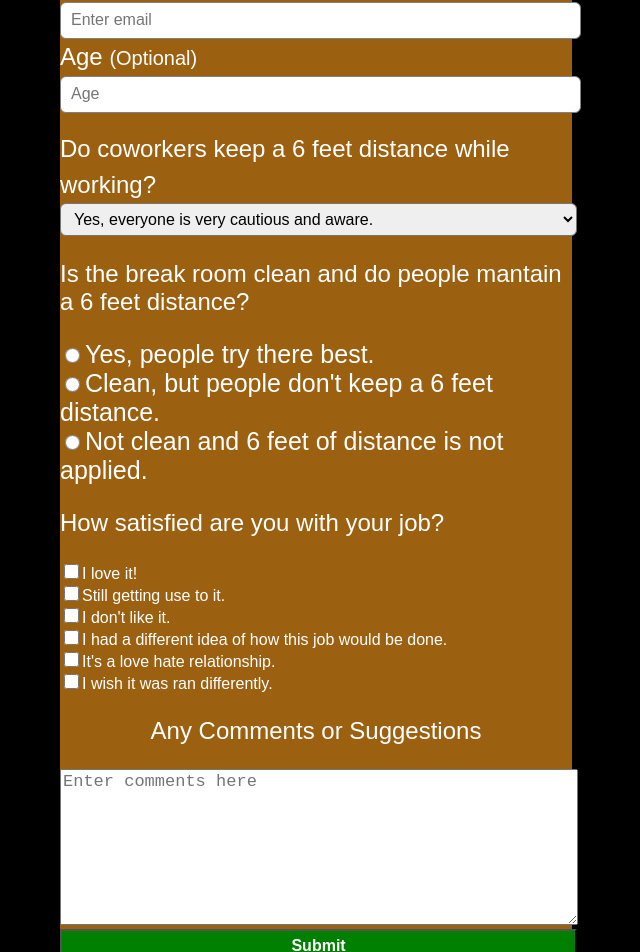
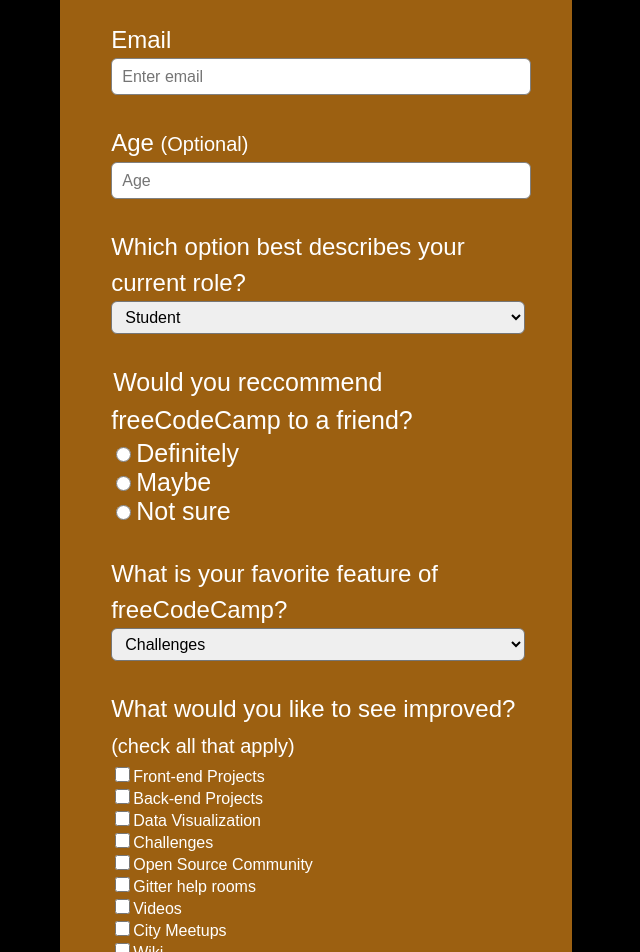
Before and after one commit to oquinone/freecodecamp_surveyform, a React (Create React App) app: page / in a window 1280 px wide. Shown: the part 355-1307 px from the top of the page, without its empty margins (324-964 px from the left). Built offline with nearby package versions, Linux system fonts and the light colour scheme; a web font is replaced by a local one.

Commit message:
Updated layout

```diff
--- a/src/Components/survey.jsx
+++ b/src/Components/survey.jsx
@@ -10,7 +10,7 @@
                 <section id="welcome">
                     <h1
                         id="title">
-                        Corona Virus(Covid)<br/> Non-remote working survey
+                        freeCodeCamp Survey Form
                     </h1>
                     <p id="description">
                         {desc}
@@ -19,20 +19,25 @@
 
                 <section id="form-section">
                     <form id="survey-form">
+                        <div class="basic-info">
                             <label for="name" id="name-label">Name</label><br/>
                             <input
                                 type="text"
                                 id="name"
                                 placeholder="Enter name"
-                            required/><br/>
+                                required/>
+                        </div>
 
+                        <div class="basic-info">
                             <label for="email" id="email-label">Email</label><br/>
                             <input
                                 type="email"
                                 id="email"
                                 placeholder="Enter email"
-                            required/><br/>
+                                required/>
+                        </div>
 
+                        <div class="basic-info">
                             <label for="age" id="number-label">Age <small>(Optional)</small> </label><br/>
                             <input
                                 type="number"
@@ -40,53 +45,83 @@
                                 placeholder="Age"
                                 max="110"
                                 min="13"
-                            /><br/><br/>
-
-                        <label id="dropdown-label">Do coworkers keep a 6 feet distance while working?</label><br/>
-                        <select id="dropdown">
-                            {/* <div> */}
-                                <option value="Music Festival">Yes, everyone is very cautious and aware.</option>
-                                <option value="Travel">Yes, but some people don't care.</option>
-                                <option value="Party W/ Friends">Yes, but some people don't have a mask on.</option>
-                                <option value="Spend more time outside">Sometimes its hard to tell.</option>
-                                <option value="Visit Family">No and the managers don't say anything.</option>
-                                <option value="Dating! duh">Sometimes becuase managers enforce it.</option>
-                                <option value="start a business">No once cares we are just working.</option>
-                                <option value="Nothing">I don't pay attention.</option>
-
-                        </select><br/>
-
-                        <div id="btns">
-                            <p id="best-mf">Is the break room clean and do people mantain a 6 feet distance?</p>
-                            <div id="radio">
-                                <input type="radio" name="raiod-btn" value="Burning_Man"/>
-                                <label id="Burning_Man" for="Burning_Man">Yes, people try there best.</label><br/>
-                                <input type="radio" name="raiod-btn" value="EDC_Las_Vegas"/>
-                                <label id="EDC_Las_Vegas" name="EDC_Las_Vegas">Clean, but people don't keep a 6 feet distance.</label><br/>
-                                <input type="radio" name="raiod-btn" value="Ultra"/>
-                                <label id="Ultra" name="raiod-btn">Not clean and 6 feet of distance is not applied.</label><br/>
+                                />
                         </div>
 
-                            <p id="Fav-djs">How satisfied are you with your job?</p>
-                            <div id="djs">
-                                <input type="checkbox" name="Deadmau5" value="Deadmau5"/>
-                                <label for="Deadmau5">I love it!</label><br/>
-                                <input type="checkbox" name="W&W" value="W&W"/>
-                                <label for="W&W">Still getting use to it.</label><br/>
-                                <input type="checkbox" name="RUFUS DU SOL" value="RUFUS DU SOL"/>
-                                <label for="RUFUS DU SOL">I don't like it.</label><br/>
-                                <input type="checkbox" name="Kygo" value="Kygo"/>
-                                <label for="Kygo">I had a different idea of how this job would be done.</label><br/>
-                                <input type="checkbox" name="Jauz" value="Jauz"/>
-                                <label for="Jauz">It's a love hate relationship.</label><br/>
-                                <input type="checkbox" name="Seven Lions" value="Seven Lions"/>
-                                <label for="Seven Lions">I wish it was ran differently.</label><br/>
+                        <div class="basic-info">
+                            <label id="dropdown-label">Which option best describes your current role?</label><br/>
+                            <select id="dropdown">
+                                    <option value="Student">Student</option>
+                                    <option value="Full Time Job">Full Time Job</option>
+                                    <option value="Full Time Learner">Full Time Learner</option>
+                                    <option value="Prefer not to say">Prefer not to say</option>
+                                    <option value="Full Time Parent">Full Time Parent</option>
+                                    <option value="Full Time Kid">Full Time Kid</option>
+                                    <option value="Other">Other</option>
+                            </select>
+                        </div>
+
+                        <div id="btns" class="basic-info">
+                            {/* <p id="best-mf">Would you reccommend freeCodeCamp to a friend?</p> */}
+                            <div id="radio">
+                                <label id="dropdown-label">Would you reccommend freeCodeCamp to a friend?</label><br/>
+                                <input type="radio" name="raiod-btn" value="Burning_Man"/>
+                                <label id="Burning_Man" for="Burning_Man">Definitely</label>
+                                <br/>
+                                <input type="radio" name="raiod-btn" value="EDC_Las_Vegas"/>
+                                <label id="EDC_Las_Vegas" name="EDC_Las_Vegas">Maybe</label>
+                                <br/>
+                                <input type="radio" name="raiod-btn" value="Ultra"/>
+                                <label id="Ultra" name="raiod-btn">Not sure</label>
                             </div>
                         </div>
 
+                        <div class="basic-info">
+                            <label id="dropdown-label">What is your favorite feature of freeCodeCamp?</label><br/>
+                            <select id="dropdown" placeholder="Select an option">
+                                {/* <div> */}
+                                    <option value="Student">Challenges</option>
+                                    <option value="Full Time Job">Projects</option>
+                                    <option value="Full Time Learner">Community</option>
+                                    <option value="Prefer not to say">Open Source</option>
+                            </select>
+                            {/* <br/> */}
+                        </div>
+
+
+                        <div id="btns" class="basic-info">
+                            {/* <p id="Fav-djs">What would you like to see improved? <small>(check all that apply)</small></p> */}
+                            <div id="djs">
+                                <label id="dropdown-label">What would you like to see improved? <small>(check all that apply)</small></label><br/>
+                                <input type="checkbox" name="Deadmau5" value="Deadmau5"/>
+                                <label for="Deadmau5">Front-end Projects</label><br/>
+                                <input type="checkbox" name="W&W" value="W&W"/>
+                                <label for="W&W">Back-end Projects</label><br/>
+                                <input type="checkbox" name="RUFUS DU SOL" value="RUFUS DU SOL"/>
+                                <label for="RUFUS DU SOL">Data Visualization</label><br/>
+                                <input type="checkbox" name="Kygo" value="Kygo"/>
+                                <label for="Kygo">Challenges</label><br/>
+                                <input type="checkbox" name="Jauz" value="Jauz"/>
+                                <label for="Jauz">Open Source Community</label><br/>
+                                <input type="checkbox" name="Seven Lions" value="Seven Lions"/>
+                                <label for="Seven Lions">Gitter help rooms</label><br/>
+                                <input type="checkbox" name="Seven Lions" value="Seven Lions"/>
+                                <label for="Seven Lions">Videos</label><br/>
+                                <input type="checkbox" name="Seven Lions" value="Seven Lions"/>
+                                <label for="Seven Lions">City Meetups</label><br/>
+                                <input type="checkbox" name="Seven Lions" value="Seven Lions"/>
+                                <label for="Seven Lions">Wiki</label><br/>
+                                <input type="checkbox" name="Seven Lions" value="Seven Lions"/>
+                                <label for="Seven Lions">Forum</label><br/>
+                                <input type="checkbox" name="Seven Lions" value="Seven Lions"/>
+                                <label for="Seven Lions">Additional Courses</label><br/>
+                            </div>
+                        </div>
+                        <div class="basic-info">
                             <p id="comments">Any Comments or Suggestions</p>
                             <textarea placeholder="Enter comments here"></textarea>
                             <button type="submit" id="submit">Submit</button>
+                        </div>
                     </form>
                 </section>
             </div>
```
Lines whose indentation alone changed are shown as unchanged.
